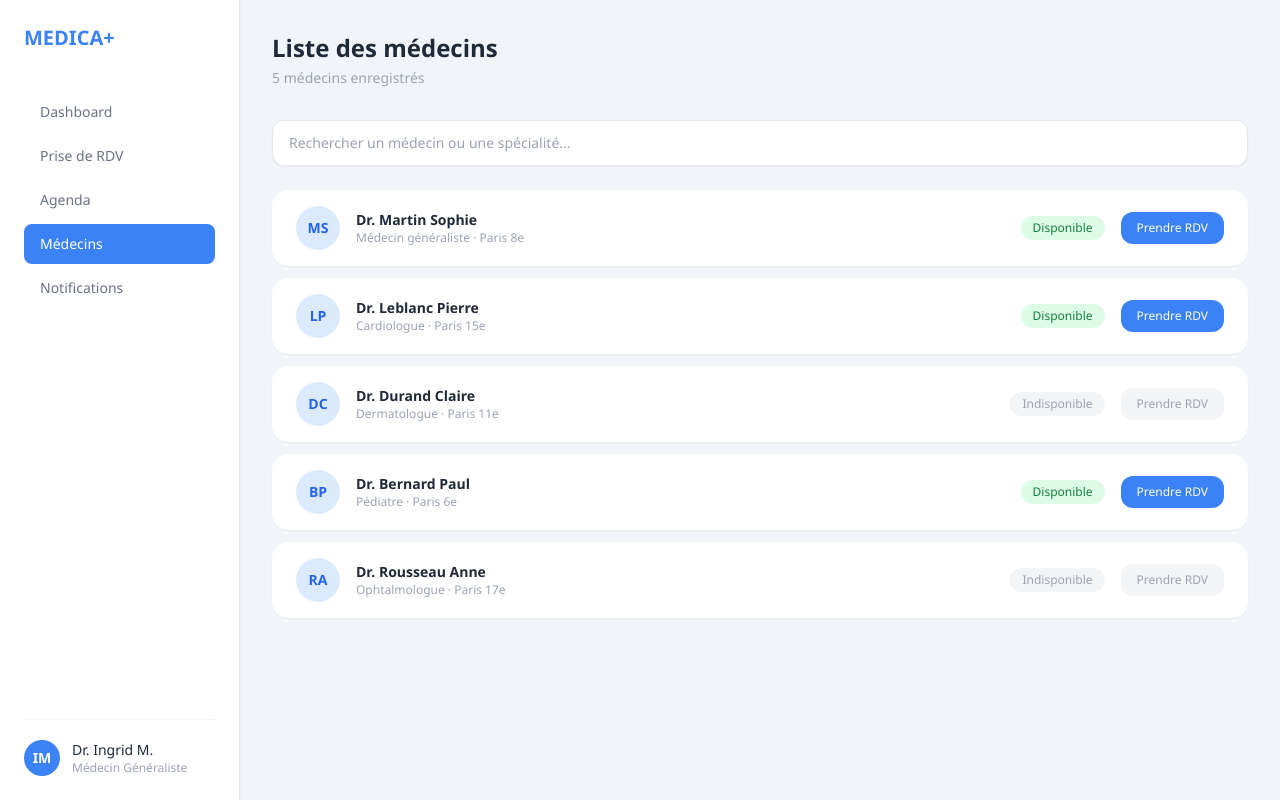
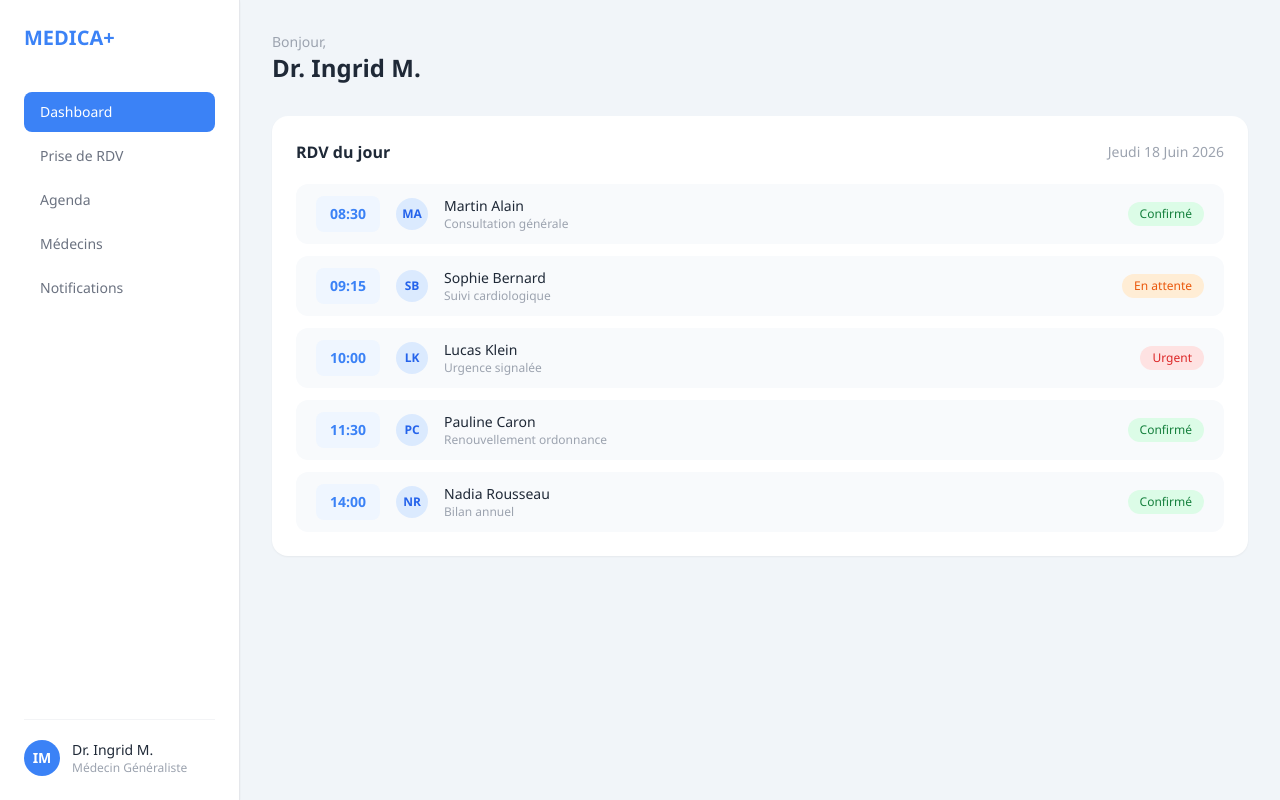
Before and after one commit to nohaeila/MEDICA_PLUS, a React (Vite) app in the folder frontend-web/: page / in a window 1280 px wide. Built offline with nearby package versions, Linux system fonts and the light colour scheme.

Commit message:
feat: liste medecins + navigation react router

```diff
--- a/frontend-web/package.json
+++ b/frontend-web/package.json
@@ -11,7 +11,8 @@
   },
   "dependencies": {
     "react": "^19.2.6",
-    "react-dom": "^19.2.6"
+    "react-dom": "^19.2.6",
+    "react-router-dom": "^7.18.0"
   },
   "devDependencies": {
     "@eslint/js": "^10.0.1",
--- a/frontend-web/src/App.jsx
+++ b/frontend-web/src/App.jsx
@@ -1,10 +1,15 @@
+import { BrowserRouter, Routes, Route } from "react-router-dom"
+import Dashboard from "./pages/Dashboard"
 import ListeMedecins from "./pages/ListeMedecins"
 
 function App() {
   return (
-    <div className="min-h-screen bg-slate-100">
-      <ListeMedecins />
-    </div>
+    <BrowserRouter>
+      <Routes>
+        <Route path="/" element={<Dashboard />} />
+        <Route path="/medecins" element={<ListeMedecins />} />
+      </Routes>
+    </BrowserRouter>
   )
 }
 
--- a/frontend-web/src/pages/Dashboard.jsx
+++ b/frontend-web/src/pages/Dashboard.jsx
@@ -1,4 +1,7 @@
+import { useNavigate } from "react-router-dom"
+
 export default function Dashboard() {
+  const navigate = useNavigate()
   const medecin = { nom: "Dr. Ingrid M.", specialite: "Médecin Généraliste", avatar: "IM" }
 
   const rdv = [
@@ -16,11 +19,11 @@ export default function Dashboard() {
   }
 
   const nav = [
-    { label: "Dashboard", active: true },
-    { label: "Prise de RDV" },
-    { label: "Agenda" },
-    { label: "Médecins" },
-    { label: "Notifications" },
+    { label: "Dashboard", path: "/", active: true },
+    { label: "Prise de RDV", path: "/rdv" },
+    { label: "Agenda", path: "/agenda" },
+    { label: "Médecins", path: "/medecins" },
+    { label: "Notifications", path: "/notifications" },
   ]
 
   return (
@@ -33,6 +36,7 @@ export default function Dashboard() {
         <nav className="flex flex-col gap-1 flex-1">
           {nav.map((item) => (
             <button key={item.label}
+              onClick={() => navigate(item.path)}
               className={`text-left px-4 py-2.5 rounded-lg text-sm transition
                 ${item.active
                   ? "bg-blue-500 text-white font-medium"
@@ -55,7 +59,6 @@ export default function Dashboard() {
 
       {/* Contenu principal */}
       <main className="flex-1 p-8">
-
         <div className="mb-8">
           <p className="text-gray-400 text-sm">Bonjour,</p>
           <h2 className="text-2xl font-bold text-gray-800">{medecin.nom}</h2>
@@ -87,7 +90,6 @@ export default function Dashboard() {
             ))}
           </div>
         </div>
-
       </main>
     </div>
   )
--- a/frontend-web/src/pages/ListeMedecins.jsx
+++ b/frontend-web/src/pages/ListeMedecins.jsx
@@ -1,4 +1,8 @@
+import { useNavigate } from "react-router-dom"
+
 export default function ListeMedecins() {
+  const navigate = useNavigate()
+
   const medecins = [
     { nom: "Dr. Martin Sophie", specialite: "Médecin généraliste", ville: "Paris 8e", disponible: true, avatar: "MS" },
     { nom: "Dr. Leblanc Pierre", specialite: "Cardiologue", ville: "Paris 15e", disponible: true, avatar: "LP" },
@@ -8,11 +12,11 @@ export default function ListeMedecins() {
   ]
 
   const nav = [
-    { label: "Dashboard" },
-    { label: "Prise de RDV" },
-    { label: "Agenda" },
-    { label: "Médecins", active: true },
-    { label: "Notifications" },
+    { label: "Dashboard", path: "/" },
+    { label: "Prise de RDV", path: "/rdv" },
+    { label: "Agenda", path: "/agenda" },
+    { label: "Médecins", path: "/medecins", active: true },
+    { label: "Notifications", path: "/notifications" },
   ]
 
   return (
@@ -24,6 +28,7 @@ export default function ListeMedecins() {
         <nav className="flex flex-col gap-1 flex-1">
           {nav.map((item) => (
             <button key={item.label}
+              onClick={() => navigate(item.path)}
               className={`text-left px-4 py-2.5 rounded-lg text-sm transition
                 ${item.active
                   ? "bg-blue-500 text-white font-medium"
@@ -45,13 +50,11 @@ export default function ListeMedecins() {
 
       {/* Contenu */}
       <main className="flex-1 p-8">
-
         <div className="mb-8">
           <h2 className="text-2xl font-bold text-gray-800">Liste des médecins</h2>
           <p className="text-gray-400 text-sm mt-1">{medecins.length} médecins enregistrés</p>
         </div>
 
-        {/* Barre de recherche */}
         <div className="mb-6">
           <input
             type="text"
@@ -60,43 +63,29 @@ export default function ListeMedecins() {
           />
         </div>
 
-        {/* Liste */}
         <div className="flex flex-col gap-3">
           {medecins.map((m, i) => (
             <div key={i} className="bg-white rounded-2xl shadow-sm px-6 py-4 flex items-center gap-4">
-              {/* Avatar */}
               <div className="w-11 h-11 rounded-full bg-blue-100 flex items-center justify-center text-sm font-bold text-blue-600 flex-shrink-0">
                 {m.avatar}
               </div>
-
-              {/* Infos */}
               <div className="flex-1">
                 <p className="text-sm font-semibold text-gray-800">{m.nom}</p>
                 <p className="text-xs text-gray-400">{m.specialite} · {m.ville}</p>
               </div>
-
-              {/* Disponibilité */}
               <span className={`text-xs px-3 py-1 rounded-full font-medium ${
-                m.disponible
-                  ? "bg-green-100 text-green-700"
-                  : "bg-gray-100 text-gray-400"
+                m.disponible ? "bg-green-100 text-green-700" : "bg-gray-100 text-gray-400"
               }`}>
                 {m.disponible ? "Disponible" : "Indisponible"}
               </span>
-
-              {/* Bouton */}
               <button className={`text-xs px-4 py-2 rounded-xl font-medium transition ${
-                m.disponible
-                  ? "bg-blue-500 text-white hover:bg-blue-600"
-                  : "bg-gray-100 text-gray-400 cursor-not-allowed"
-              }`}
-                disabled={!m.disponible}>
+                m.disponible ? "bg-blue-500 text-white hover:bg-blue-600" : "bg-gray-100 text-gray-400 cursor-not-allowed"
+              }`} disabled={!m.disponible}>
                 Prendre RDV
               </button>
             </div>
           ))}
         </div>
-
       </main>
     </div>
   )
```
Also changed, not shown: 1 other file (tests, documents, lock files or other folders).
